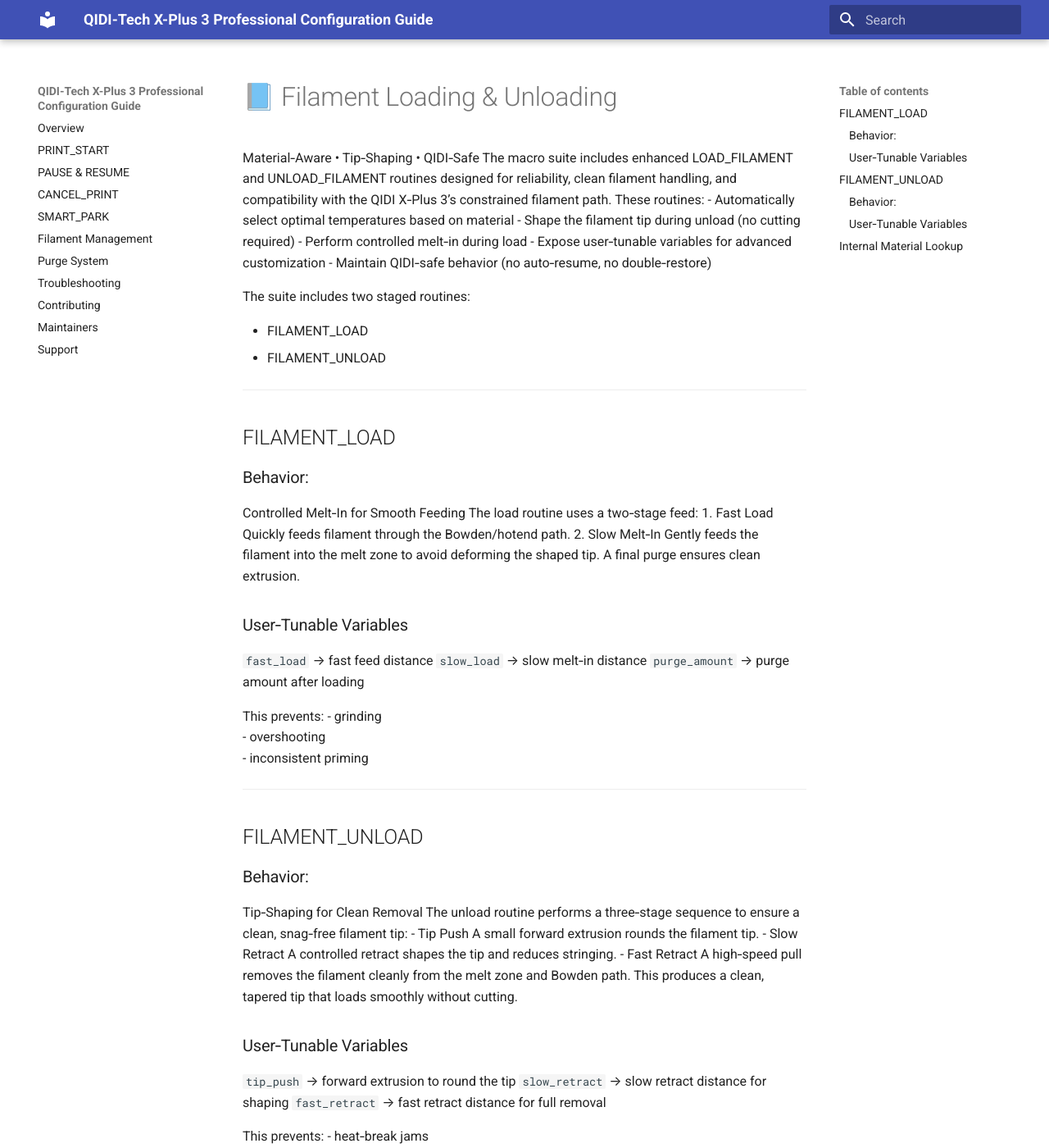
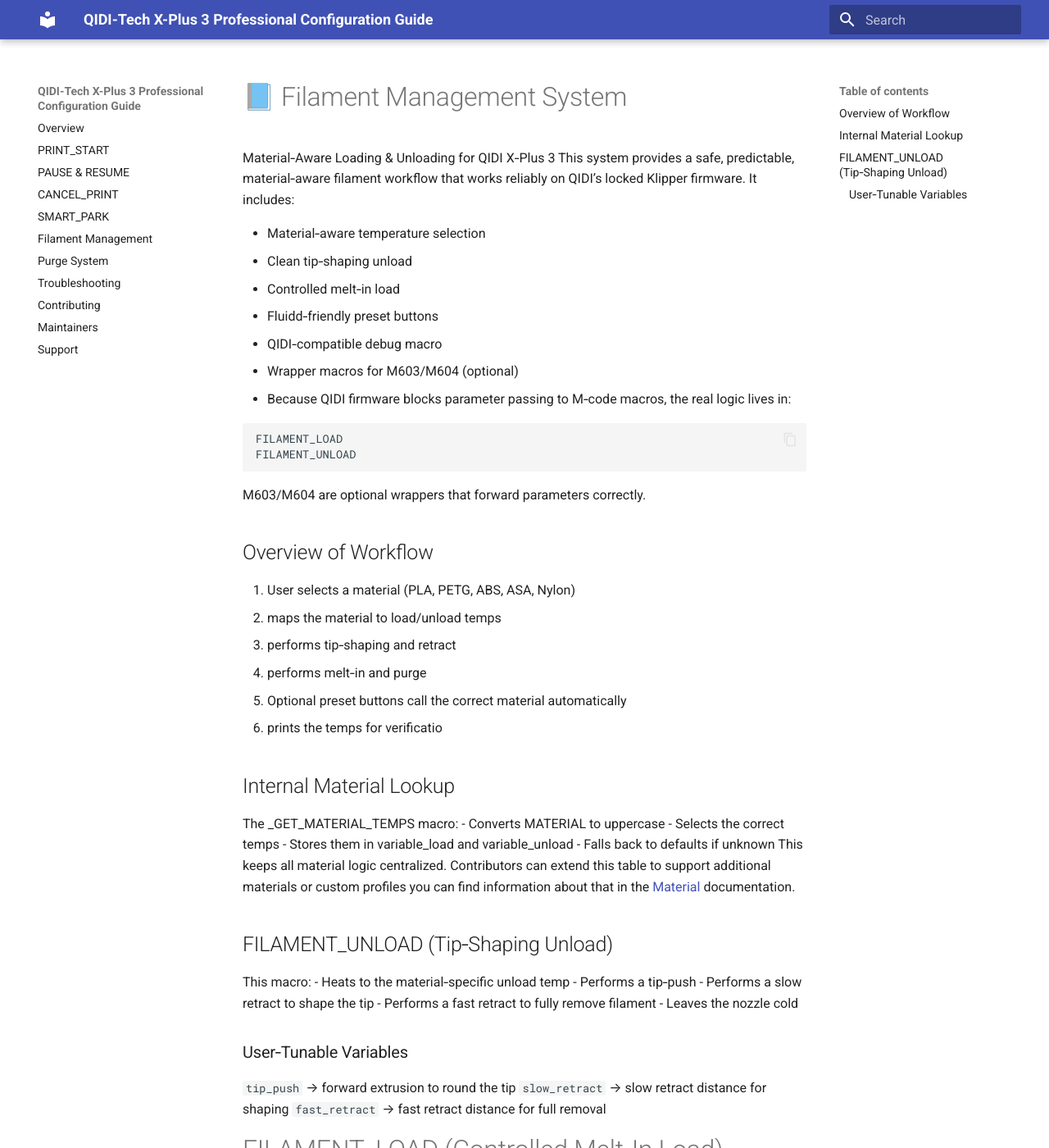
Before and after one commit to Misunderstood-Wookiee/QIDI-Tech-X-Plus-3-Professional-Config, an MkDocs documentation site: the page built from docs/filament_management.md, in a window 1280 px wide and 1400 px high. Shown: the whole window at 82% size. Built offline with MkDocs 1.6.1 and Material for MkDocs 9.7.7, drawn with Linux system fonts in a browser that asks for light colours; some of the changed text lies outside the part shown.

Commit message:
V1.1.8
Bug fixes for Filament Mangement (thanks to qidi firmware qwirks again!) & Debugging Code along with QOL

````diff
--- a/docs/filament_management.md
+++ b/docs/filament_management.md
@@ -1,68 +1,106 @@
-# 📘 Filament Loading & Unloading
-Material‑Aware • Tip‑Shaping • QIDI‑Safe
-The macro suite includes enhanced LOAD_FILAMENT and UNLOAD_FILAMENT routines designed for reliability, clean filament handling, and compatibility with the QIDI X‑Plus 3’s constrained filament path.
-These routines:
-- Automatically select optimal temperatures based on material
-- Shape the filament tip during unload (no cutting required)
-- Perform controlled melt‑in during load
-- Expose user‑tunable variables for advanced customization
-- Maintain QIDI‑safe behavior (no auto‑resume, no double‑restore)
+# 📘 Filament Management System
+Material‑Aware Loading & Unloading for QIDI X‑Plus 3
+This system provides a safe, predictable, material‑aware filament workflow that works reliably on QIDI’s locked Klipper firmware. It includes:
 
+- Material‑aware temperature selection
+- Clean tip‑shaping unload
+- Controlled melt‑in load
+- Fluidd‑friendly preset buttons
+- QIDI‑compatible debug macro
+- Wrapper macros for M603/M604 (optional)
+  - Because QIDI firmware blocks parameter passing to M‑code macros, the real logic lives in:
 
-The suite includes two staged routines:
+```
+FILAMENT_LOAD
+FILAMENT_UNLOAD
+```
+M603/M604 are optional wrappers that forward parameters correctly.
 
-- FILAMENT_LOAD
-- FILAMENT_UNLOAD
+## Overview of Workflow
+1. 	User selects a material (PLA, PETG, ABS, ASA, Nylon)
+2. 	 maps the material to load/unload temps
+3. 	 performs tip‑shaping and retract
+4. 	 performs melt‑in and purge
+5. 	Optional preset buttons call the correct material automatically
+6. 	 prints the temps for verificatio
 
----
+## Internal Material Lookup
+The _GET_MATERIAL_TEMPS macro:
+- Converts MATERIAL to uppercase
+- Selects the correct temps
+- Stores them in variable_load and variable_unload
+- Falls back to defaults if unknown
+This keeps all material logic centralized.
+Contributors can extend this table to support additional materials or custom profiles you can find information about that in the [Material](material.md) documentation.
 
-## FILAMENT_LOAD
-### Behavior:
-Controlled Melt‑In for Smooth Feeding
-The load routine uses a two‑stage feed:
-1. 	Fast Load
-Quickly feeds filament through the Bowden/hotend path.
-2. 	Slow Melt‑In
-Gently feeds the filament into the melt zone to avoid deforming the shaped tip.
-A final purge ensures clean extrusion.
-
-### User‑Tunable Variables
-`fast_load`    → fast feed distance
-`slow_load`    → slow melt‑in distance
-`purge_amount`  → purge amount after loading
-
-This prevents:
-- grinding
-- overshooting
-- inconsistent priming
-
----
-
-## FILAMENT_UNLOAD
-### Behavior:
-
-Tip‑Shaping for Clean Removal
-The unload routine performs a three‑stage sequence to ensure a clean, snag‑free filament tip:
-- Tip Push
-A small forward extrusion rounds the filament tip.
-- Slow Retract
-A controlled retract shapes the tip and reduces stringing.
-- Fast Retract
-A high‑speed pull removes the filament cleanly from the melt zone and Bowden path.
-This produces a clean, tapered tip that loads smoothly without cutting.
-
+## FILAMENT_UNLOAD (Tip‑Shaping Unload)
+This macro:
+- Heats to the material‑specific unload temp
+- Performs a tip‑push
+- Performs a slow retract to shape the tip
+- Performs a fast retract to fully remove filament
+- Leaves the nozzle cold
 ### User‑Tunable Variables
 `tip_push`      → forward extrusion to round the tip
 `slow_retract`  → slow retract distance for shaping
 `fast_retract`  → fast retract distance for full removal
 
-This prevents:
-- heat‑break jams
-- filament snapping
-- need for cutting the fialment when doing load/unload or material changes, the warning on the QIDI LCD stating to cut and continue can be safely ignored.
+# FILAMENT_LOAD (Controlled Melt‑In Load)
+This macro:
 
----
+- Heats to the material‑specific load temp
+- Performs a fast feed
+- Performs a slow melt‑in
+- Purges a small amount
+- Leaves the nozzle hot
 
-## Internal Material Lookup
-The  macro maps the  parameter to the correct load/unload temperatures. Unknown materials fall back to user defaults.
-Contributors can extend this table to support additional materials or custom profiles you can find information about that in the [Material](material.md) documentation.
+User‑tunable variables:
+
+```
+fast_load
+slow_load
+purge_amount
+```
+## Material Preset Buttons
+These appear as buttons in Fluidd/Mainsail and call the correct material profile
+### Load Presets
+```
+LOAD_PLA      → FILAMENT_LOAD MATERIAL=PLA
+LOAD_PETG     → FILAMENT_LOAD MATERIAL=PETG
+LOAD_ABS      → FILAMENT_LOAD MATERIAL=ABS
+LOAD_ASA      → FILAMENT_LOAD MATERIAL=ASA
+LOAD_NYLON    → FILAMENT_LOAD MATERIAL=NYLON
+```
+### Unload Presets
+```
+UNLOAD_PLA    → FILAMENT_UNLOAD MATERIAL=PLA
+UNLOAD_PETG   → FILAMENT_UNLOAD MATERIAL=PETG
+UNLOAD_ABS    → FILAMENT_UNLOAD MATERIAL=ABS
+UNLOAD_ASA    → FILAMENT_UNLOAD MATERIAL=ASA
+UNLOAD_NYLON  → FILAMENT_UNLOAD MATERIAL=NYLON
+```
+Each preset includes a description so it appears clearly labeled in the UI.
+
+# Debug Macro (QIDI‑Compatible)
+QIDI firmware does not support `RESPOND`, so the debug macro uses
+```
+action_respond_info
+```
+This prints the selected material and temps to the console.
+Example:
+```
+FILAMENT_DEBUG MATERIAL=PETG
+```
+Output:
+```
+Material: PETG
+Load Temp: 230
+Unload Temp: 210
+```
+
+## Optional: M603/M604 Wrappers
+If you want to keep the familiar M‑code buttons in Fluidd:
+```
+M603 → FILAMENT_UNLOAD
+M604 → FILAMENT_LOAD
+```
````
Also changed, not shown: CHANGELOG.md (+16 -0 lines), 3 other files.
